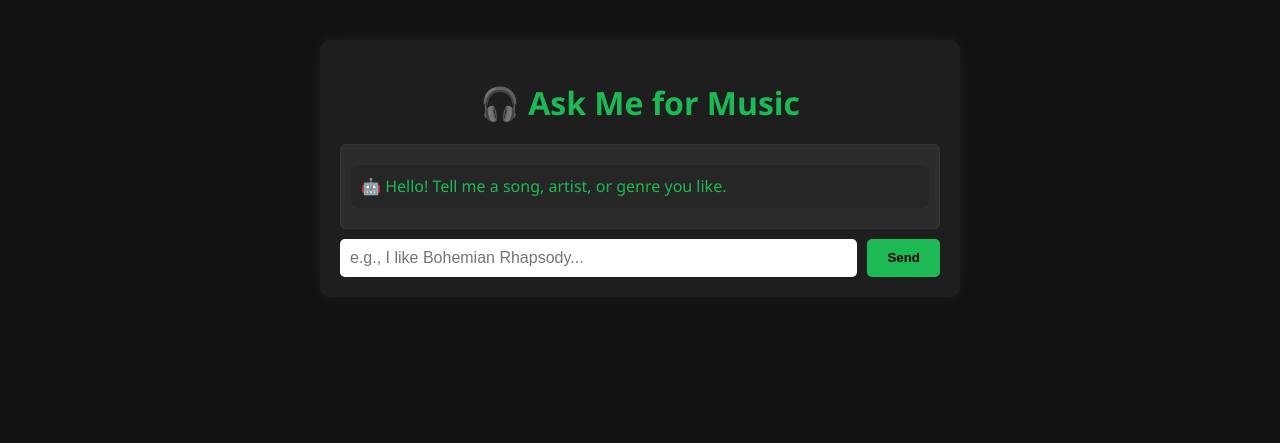
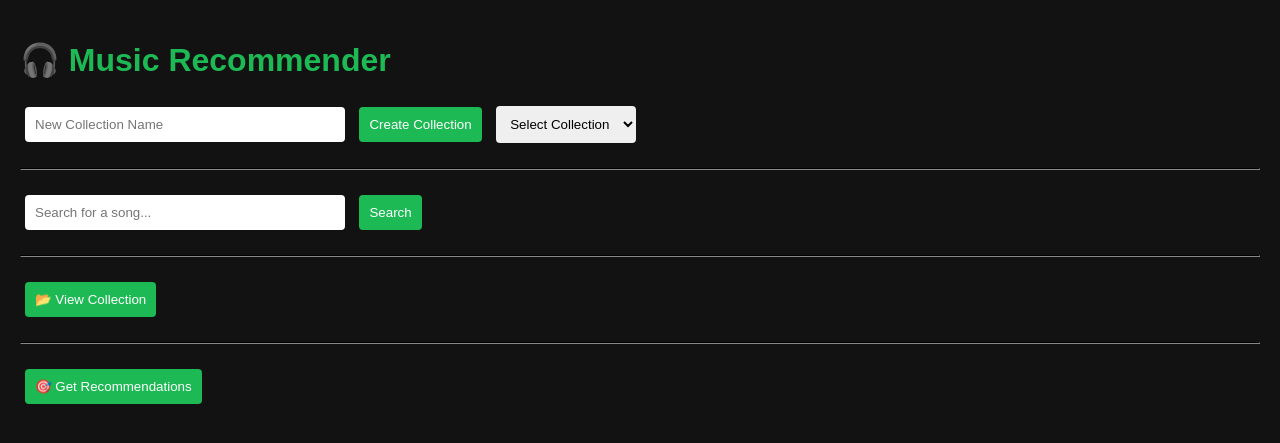
Before and after one commit to Afaan45/music_chatbot, a Flask app: page / in a window 1280 px wide. Shown: the top 443 px of the page. Run offline with Flask 3, Linux system fonts and the light colour scheme.

Commit message:
Early Stages

```diff
--- a/app.py
+++ b/app.py
@@ -1,35 +1,80 @@
 import os
 from flask import Flask, render_template, request, jsonify
-from spotify_client import search_track
+from spotify_client import get_token, search_track, get_recommendations
 
 app = Flask(__name__)
 
-@app.route("/")
+collections = {}
+
+@app.route('/')
 def index():
-    return render_template("index.html")
+    return render_template('index.html', collections=list(collections.keys()), current_collection=None, tracks=[])
 
-@app.route("/get", methods=["POST"])
-def chatbot_response():
-    user_input = request.form["msg"]
+@app.route('/search', methods=['POST'])
+def search():
+    data = request.json
+    query = data.get("query", "")
+    token = get_token()
 
-    # Call the Spotify search
-    results = search_track(user_input)
+    if not query:
+        return jsonify([])
 
-    if "error" in results:
-        reply = "🤖 Sorry, I couldn't connect to Spotify right now."
-    elif results.get("tracks") and results["tracks"]["items"]:
-        reply = "🎵 Here are some tracks you might like:\n"
-        for item in results["tracks"]["items"]:
-            name = item["name"]
-            artist = item["artists"][0]["name"]
-            album_art = item["album"]["images"][0]["url"]
-            link = item["external_urls"]["spotify"]
-            reply += f"<br><strong>{name}</strong> by {artist} <br><a href='{link}' target='_blank'><img src='{album_art}' width='100'></a><br><br>"
-    else:
-        reply = "🤖 Sorry, I couldn't find any songs related to that."
+    results = search_track(query, token)
+    return jsonify(results)
 
-    return jsonify({"reply": reply})
+@app.route('/create_collection', methods=['POST'])
+def create_collection():
+    data = request.json
+    name = data.get("name", "").strip()
+
+    if name and name not in collections:
+        collections[name] = []
+
+    return jsonify({"collections": list(collections.keys())})
+
+@app.route('/add_to_collection', methods=['POST'])
+def add_to_collection():
+    data = request.json
+    collection = data.get("collection")
+    track = data.get("track")
+
+    if collection and track:
+        collections[collection].append(track)
+
+    return jsonify({"status": "success"})
+
+@app.route('/view_collection', methods=['POST'])
+def view_collection():
+    data = request.json
+    collection = data.get("collection")
+
+    tracks = collections.get(collection, [])
+    return jsonify({"tracks": tracks})
+
+@app.route('/recommend', methods=['POST'])
+def recommend():
+    data = request.json
+    collection = data.get("collection")
+    tracks = collections.get(collection, [])
+
+    if not tracks:
+        return jsonify([])
+
+    last_track = tracks[-1]
+    last_track_id = last_track.get("id")
+    artist_id = last_track.get("artist_id")
+    genre = last_track.get("genre") or "pop"
+
+    print("📡 RECOMMEND INPUT:")
+    print("Track ID:", last_track_id)
+    print("Artist ID:", artist_id)
+    print("Genre:", genre)
+
+    token = get_token()
+    recs = get_recommendations(track_id=last_track_id, artist_id=artist_id, genre=genre, token=token)
+
+    return jsonify(recs)
 
 if __name__ == "__main__":
     port = int(os.environ.get("PORT", 5000))
-    app.run(host="0.0.0.0", port=port, debug=True)
+    app.run(debug=True, port=port)
--- a/templates/index.html
+++ b/templates/index.html
@@ -1,49 +1,199 @@
 <!DOCTYPE html>
 <html lang="en">
 <head>
-  <meta charset="UTF-8" />
-  <meta name="viewport" content="width=device-width, initial-scale=1.0"/>
-  <title>🎧 Music Recommender Bot</title>
-  <link rel="stylesheet" href="{{ url_for('static', filename='style.css') }}">
+  <meta charset="UTF-8">
+  <title>🎵 Music Recommender Bot</title>
+  <link rel="stylesheet" href="https://cdnjs.cloudflare.com/ajax/libs/font-awesome/6.4.0/css/all.min.css">
+  <style>
+    body {
+      font-family: Arial, sans-serif;
+      background: #121212;
+      color: #fff;
+      margin: 0;
+      padding: 20px;
+    }
+    h1 {
+      color: #1DB954;
+    }
+    input, button, select {
+      padding: 10px;
+      margin: 5px;
+      border: none;
+      border-radius: 4px;
+    }
+    input {
+      width: 300px;
+    }
+    .song, .recommendation {
+      display: inline-block;
+      background: #181818;
+      margin: 10px;
+      padding: 10px;
+      border-radius: 8px;
+      width: 150px;
+      text-align: center;
+    }
+    img {
+      width: 100%;
+      border-radius: 4px;
+    }
+    .plus-icon {
+      cursor: pointer;
+      color: #1DB954;
+      font-size: 20px;
+    }
+    #songs, #collection_songs, #recommendations {
+      display: flex;
+      flex-wrap: wrap;
+    }
+    button {
+      background: #1DB954;
+      color: white;
+      cursor: pointer;
+    }
+    button:hover {
+      background: #14833b;
+    }
+    hr {
+      margin: 20px 0;
+      border-color: #333;
+    }
+  </style>
 </head>
 <body>
-  <div class="container">
-    <h1>🎧 Ask Me for Music</h1>
-    <div id="chatbox">
-      <div class="botText">🤖 Hello! Tell me a song, artist, or genre you like.</div>
-    </div>
-    <div id="userInput">
-      <input type="text" id="textInput" placeholder="e.g., I like Bohemian Rhapsody..." />
-      <button onclick="sendMessage()">Send</button>
-    </div>
-  </div>
+  <h1>🎧 Music Recommender</h1>
+
+  <input type="text" id="collectionName" placeholder="New Collection Name">
+  <button onclick="createCollection()">Create Collection</button>
+  <select id="collectionDropdown">
+    <option value="">Select Collection</option>
+  </select>
+  <hr>
+
+  <input type="text" id="query" placeholder="Search for a song...">
+  <button onclick="search()">Search</button>
+  <div id="songs"></div>
+  <hr>
+
+  <button onclick="viewCollection()">📂 View Collection</button>
+  <div id="collection_songs"></div>
+  <hr>
+
+  <button onclick="getRecommendations()">🎯 Get Recommendations</button>
+  <div id="recommendations"></div>
 
   <script>
-    function sendMessage() {
-      const userText = document.getElementById("textInput").value;
-      if (!userText.trim()) return;
+    let viewed = false;
 
-      const chatbox = document.getElementById("chatbox");
-
-      chatbox.innerHTML += `<div class='userText'>🧑‍💻 ${userText}</div>`;
-      document.getElementById("textInput").value = "";
-
-      fetch("/get", {
+    function createCollection() {
+      const name = document.getElementById("collectionName").value;
+      if (!name) return alert("Please enter a name");
+      fetch("/create_collection", {
         method: "POST",
-        headers: { "Content-Type": "application/x-www-form-urlencoded" },
-        body: `msg=${encodeURIComponent(userText)}`
-      })
-      .then(response => response.json())
-      .then(data => {
-        chatbox.innerHTML += `<div class='botText'>${data.reply}</div>`;
-        chatbox.scrollTop = chatbox.scrollHeight;
+        headers: {'Content-Type': 'application/json'},
+        body: JSON.stringify({name})
+      }).then(res => res.json()).then(data => {
+        alert(data.message);
+        if (data.success) {
+          const option = new Option(name, name);
+          document.getElementById("collectionDropdown").append(option);
+        }
       });
     }
 
-    document.getElementById("textInput")
-      .addEventListener("keypress", function (e) {
-        if (e.key === "Enter") sendMessage();
+    function search() {
+      const query = document.getElementById("query").value;
+      fetch("/search", {
+        method: "POST",
+        headers: {'Content-Type': 'application/json'},
+        body: JSON.stringify({query})
+      }).then(res => res.json()).then(songs => {
+        const container = document.getElementById("songs");
+        container.innerHTML = "";
+        songs.forEach(song => {
+          const div = document.createElement("div");
+          div.className = "song";
+          div.innerHTML = `
+            <img src="${song.image}">
+            <p><strong>${song.name}</strong><br>${song.artist}</p>
+            <i class="fas fa-plus-circle plus-icon" onclick="addToCollection('${song.id}')"></i>
+          `;
+          container.appendChild(div);
+        });
       });
+    }
+
+    function addToCollection(track_id) {
+      const collection = document.getElementById("collectionDropdown").value;
+      if (!collection) return alert("Select a collection");
+      fetch("/add_to_collection", {
+        method: "POST",
+        headers: {'Content-Type': 'application/json'},
+        body: JSON.stringify({track_id, collection})
+      }).then(res => res.json()).then(data => {
+        alert(data.message);
+      });
+    }
+
+    function viewCollection() {
+      const collection = document.getElementById("collectionDropdown").value;
+      if (!collection) return alert("Select a collection");
+      fetch("/view_collection", {
+        method: "POST",
+        headers: {'Content-Type': 'application/json'},
+        body: JSON.stringify({collection})
+      }).then(res => res.json()).then(data => {
+        const container = document.getElementById("collection_songs");
+        container.innerHTML = "";
+        if (data.success) {
+          viewed = true;
+          data.tracks.forEach(song => {
+            const div = document.createElement("div");
+            div.className = "song";
+            div.innerHTML = `
+              <img src="${song.image}">
+              <p><strong>${song.name}</strong><br>${song.artist}</p>
+              <a href="${song.url}" target="_blank">▶️</a>
+            `;
+            container.appendChild(div);
+          });
+        } else {
+          alert(data.message);
+        }
+      });
+    }
+
+    function getRecommendations() {
+      if (!viewed) {
+        alert("Please view a collection first.");
+        return;
+      }
+      const collection = document.getElementById("collectionDropdown").value;
+      if (!collection) return alert("Select a collection");
+
+      fetch("/recommend", {
+        method: "POST",
+        headers: {'Content-Type': 'application/json'},
+        body: JSON.stringify({collection})
+      }).then(res => res.json()).then(data => {
+        const container = document.getElementById("recommendations");
+        container.innerHTML = "";
+        if (data.success) {
+          data.results.forEach(song => {
+            const div = document.createElement("div");
+            div.className = "recommendation";
+            div.innerHTML = `
+              <img src="${song.image}">
+              <p><strong>${song.name}</strong><br>${song.artist}</p>
+              <a href="${song.url}" target="_blank">▶️ Listen</a>
+            `;
+            container.appendChild(div);
+          });
+        } else {
+          alert(data.message);
+        }
+      });
+    }
   </script>
 </body>
 </html>
```
Also changed, not shown: spotify_client.py (+79 -45 lines), 2 other files.
